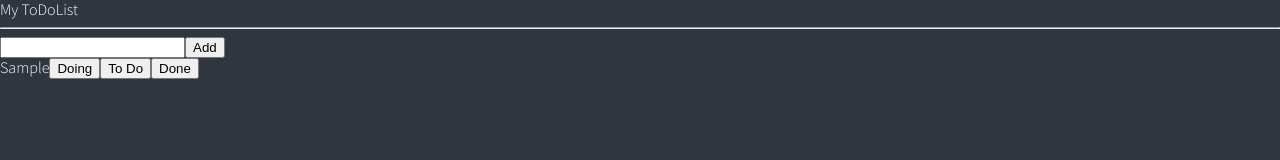
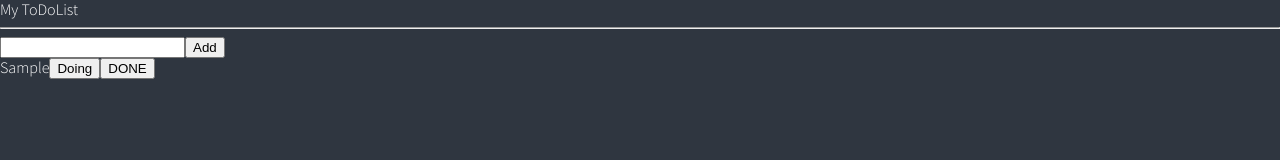
Before and after one commit to WooHyunKing/React-ToDoList, a React (Create React App) app: page / in a window 1280 px wide. Both pictures are taken after typing "Sample" into the empty fields and a click on the button "Add". Shown: the top 160 px of the page. Built offline with nearby package versions, Linux system fonts and the light colour scheme.

Commit message:
Create categories and set Todos by js

```diff
--- a/src/components/ToDo.tsx
+++ b/src/components/ToDo.tsx
@@ -1,13 +1,35 @@
 import React from "react";
+import { useSetRecoilState } from "recoil";
 import { IToDo } from "../interfaces/form";
+import { toDoState } from "../Recoil/atom";
 
-const ToDo = ({ text }: IToDo) => {
+const ToDo = ({ text, id, category }: IToDo) => {
+  const setToDos = useSetRecoilState(toDoState);
+  const onClick = (propCategory: IToDo["category"]) => {
+    console.log("I want to change ", propCategory);
+    setToDos((prevToDos) => {
+      const targetIndex = prevToDos.findIndex((todo) => todo.id === id);
+      const newToDo = { text, id, category: propCategory };
+
+      return [
+        ...prevToDos.slice(0, targetIndex),
+        newToDo,
+        ...prevToDos.slice(targetIndex + 1),
+      ];
+    });
+  };
   return (
     <li>
       <span>{text}</span>
-      <button>Doing</button>
-      <button>To Do</button>
-      <button>Done</button>
+      {category !== "DOING" && (
+        <button onClick={() => onClick("DOING")}>Doing</button>
+      )}
+      {category !== "TODO" && (
+        <button onClick={() => onClick("TODO")}>TODO</button>
+      )}
+      {category !== "DONE" && (
+        <button onClick={() => onClick("DONE")}>DONE</button>
+      )}
     </li>
   );
 };
```
